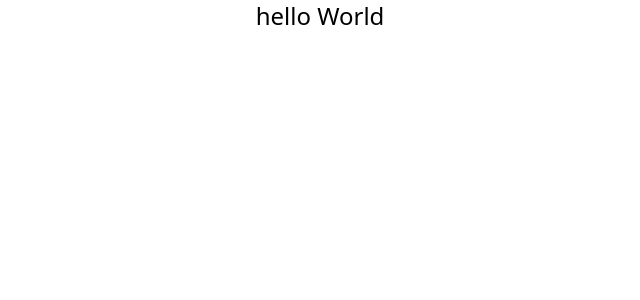
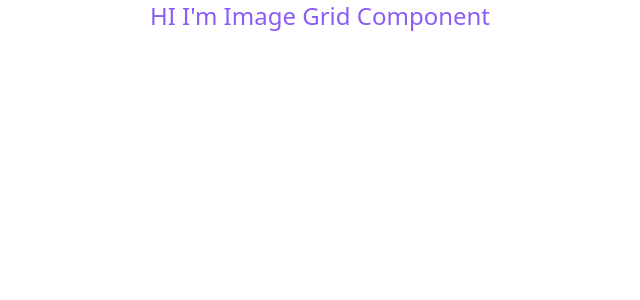
Before and after one commit to AhmadSaman/imgCollection, a React (Create React App) app: page / in a window 1280 px wide. Shown: the top 300 px of the page, without its empty margins (320-960 px from the left). Built offline with nearby package versions, Linux system fonts and the light colour scheme.

Commit message:
Creating Components

```diff
--- a/src/App.js
+++ b/src/App.js
@@ -1,7 +1,10 @@
+import Img from "./components/Img";
+import ImgGrid from "./components/ImgGrid";
 function App() {
 	return (
 		<div className="App">
-			<h1 className="text-center text-2xl ">hello World</h1>
+			<Img />
+			<ImgGrid />
 		</div>
 	);
 }
--- /dev/null
+++ b/src/components/Img.js
@@ -0,0 +1,11 @@
+import React from "react";
+
+const Img = () => {
+	return (
+		<div>
+			<h1 className="text-7xl text-center"></h1>
+		</div>
+	);
+};
+
+export default Img;
--- /dev/null
+++ b/src/components/ImgGrid.js
@@ -0,0 +1,13 @@
+import React from "react";
+
+const ImgGrid = () => {
+	return (
+		<div>
+			<h1 className="text-2xl text-center text-purple-500">
+				HI I'm Image Grid Component
+			</h1>
+		</div>
+	);
+};
+
+export default ImgGrid;
--- /dev/null
+++ b/src/components/LinkField.js
@@ -0,0 +1,7 @@
+import React from "react";
+
+const LinkField = () => {
+	return <div></div>;
+};
+
+export default LinkField;
```
